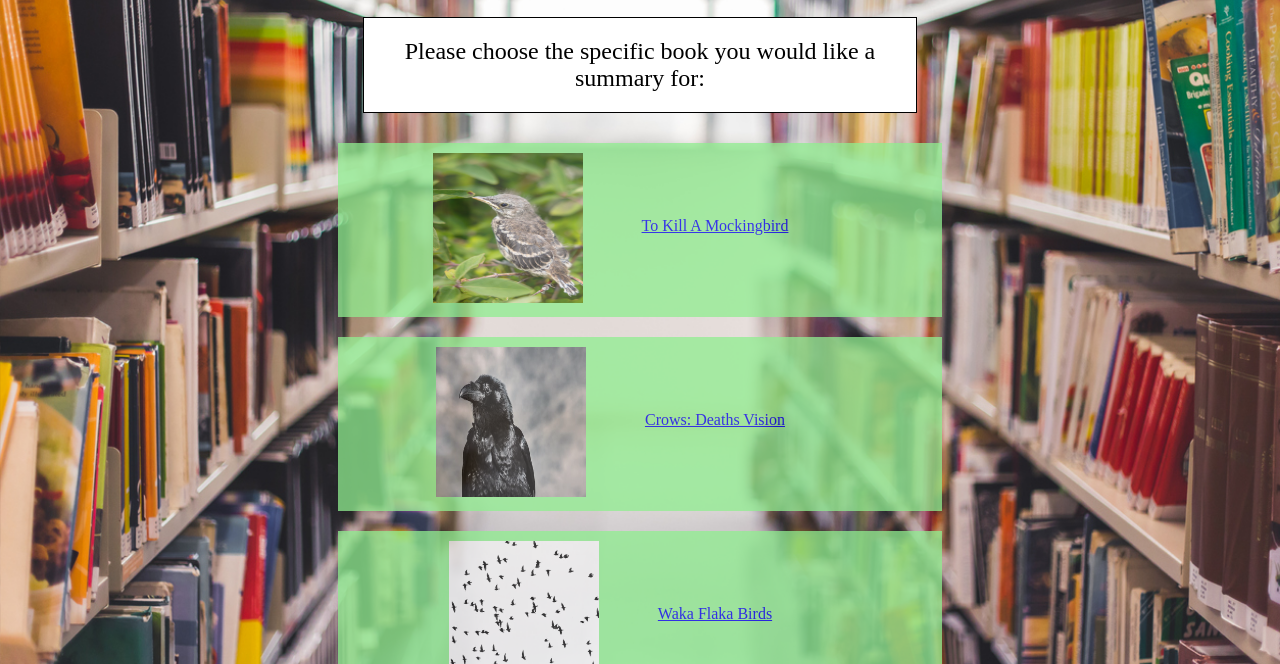
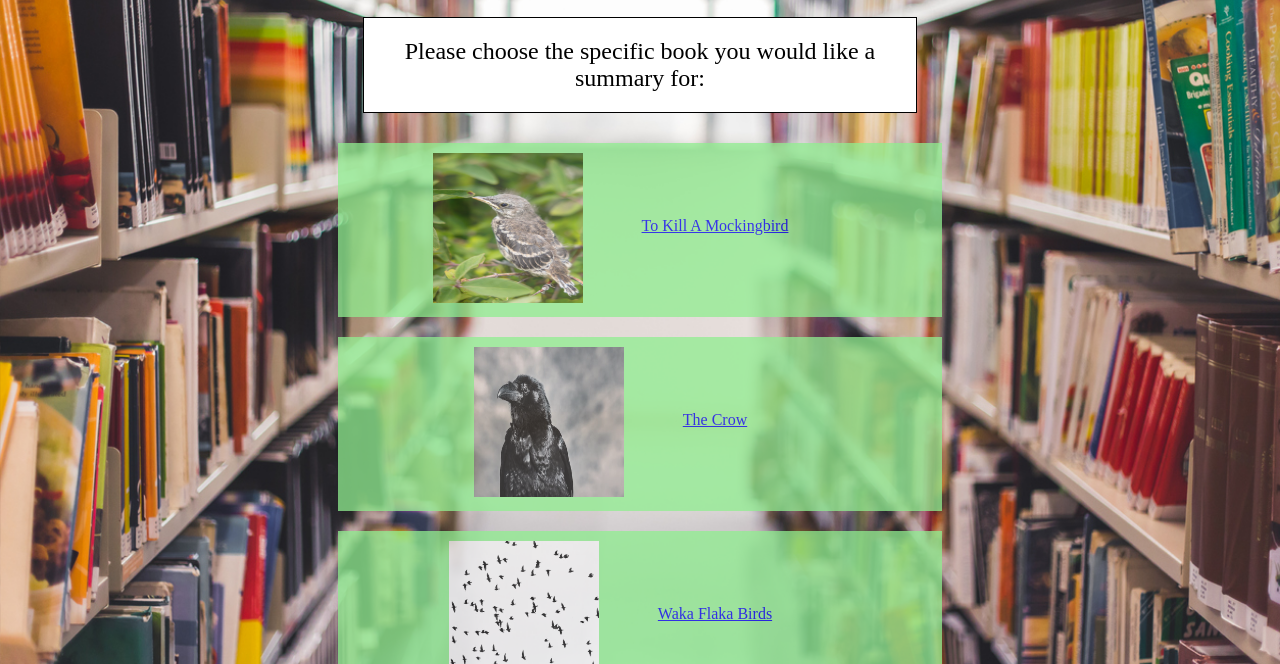
Before and after one commit to Nolleyflip/Stevens-Book-House, a plain HTML site: page index.html in a window 1280 px wide. Shown: the part 136-800 px from the top of the page. Drawn offline with Linux system fonts and the light colour scheme.

Commit message:
linked actual books to html

```diff
--- a/index.html
+++ b/index.html
@@ -35,7 +35,7 @@
         <div class="box">
             <div class="container">
                 <img src="./assets/crow close up.jpg" class ="crow" alt="close up of crow">
-                <a href="https://en.wikipedia.org/wiki/Crow">Crows: Deaths Vision</a>
+                <a href="https://en.wikipedia.org/wiki/The_Crow">The Crow</a>
             </div>
         </div>
         <div class="box">
--- a/styles.scss
+++ b/styles.scss
@@ -89,6 +89,3 @@ section {
     height: 150px;
     background-color: $box-color;
 }
-footer {
-
-}
```
